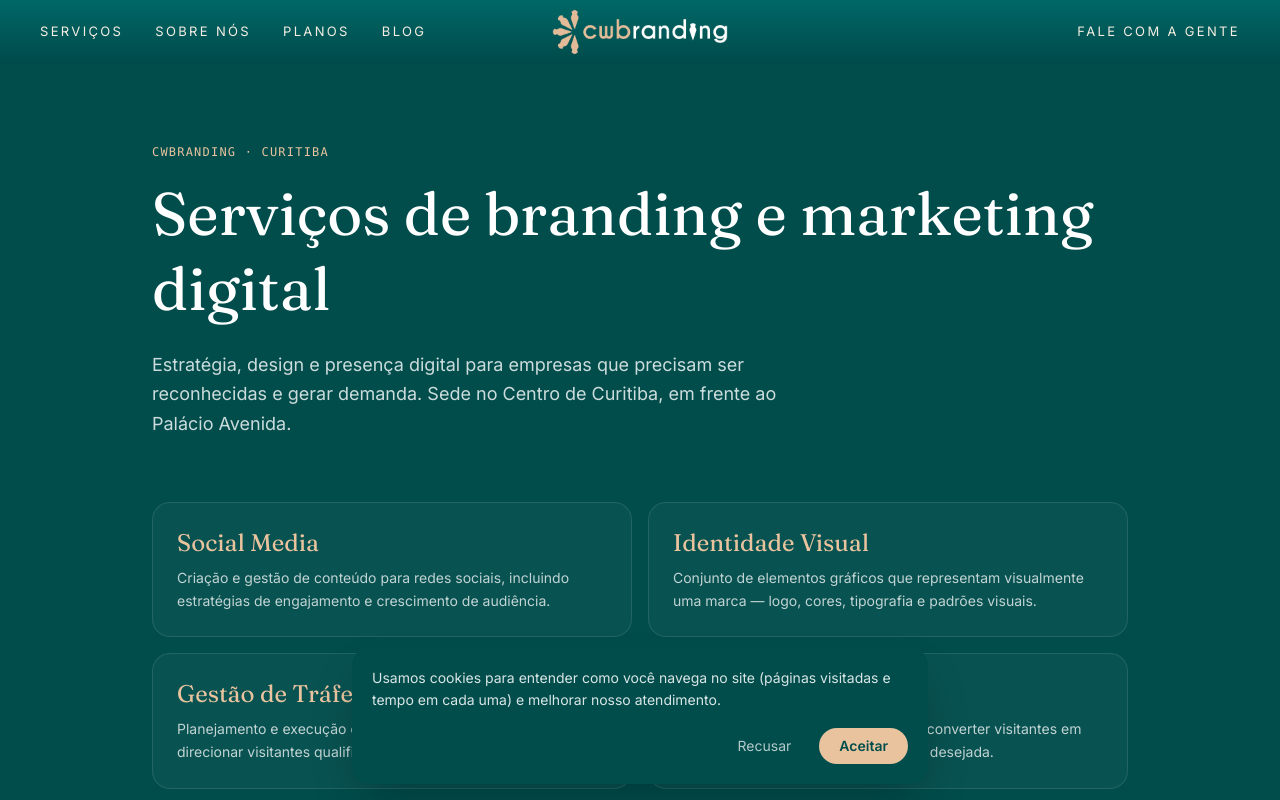
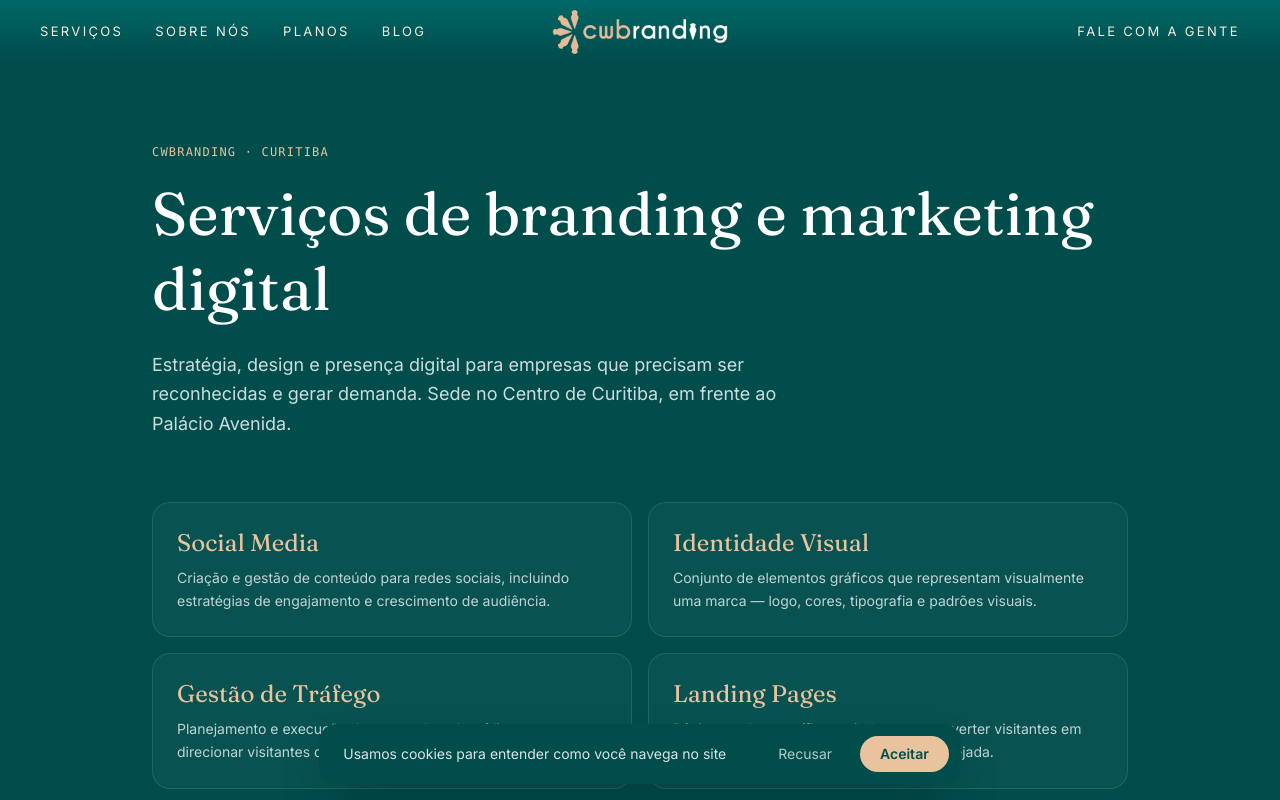
Before and after one commit to cwbrandingdev/cwbranding-site-nextjs, a Next.js app: page /servicos in a window 1280 px wide. Shown: the top 800 px of the page. Built offline with nearby package versions, Linux system fonts and the light colour scheme.

Commit message:
Update: New mensage toast cookies modified

```diff
--- a/app/components/Tracker.tsx
+++ b/app/components/Tracker.tsx
@@ -141,10 +141,10 @@ export function Tracker() {
     <div
       role="dialog"
       aria-label={t.cookieTitle}
-      className="fixed inset-x-4 bottom-4 z-50 mx-auto max-w-xl rounded-2xl bg-[#004D4C] p-5 text-white shadow-2xl"
+      className="fixed inset-x-4 bottom-4 z-50 mx-auto flex max-w-xl flex-col gap-4 rounded-2xl bg-[#004D4C] p-5 text-white shadow-2xl sm:w-fit sm:max-w-3xl sm:flex-row sm:items-center sm:gap-8 sm:py-3 sm:pl-6 sm:pr-3"
     >
       <p className="text-sm leading-relaxed text-white/85">{t.cookieText}</p>
-      <div className="mt-4 flex justify-end gap-2">
+      <div className="flex shrink-0 justify-end gap-2">
         <button
           type="button"
           onClick={() => saveConsent("no")}
--- a/app/utils/translations.ts
+++ b/app/utils/translations.ts
@@ -242,8 +242,7 @@ export const translations = {
     blogCtaButton: "Fale com a gente",
 
     cookieTitle: "Aviso de cookies",
-    cookieText:
-      "Usamos cookies para entender como você navega no site (páginas visitadas e tempo em cada uma) e melhorar nosso atendimento.",
+    cookieText: "Usamos cookies para entender como você navega no site ",
     cookieAccept: "Aceitar",
     cookieDecline: "Recusar",
 
```
